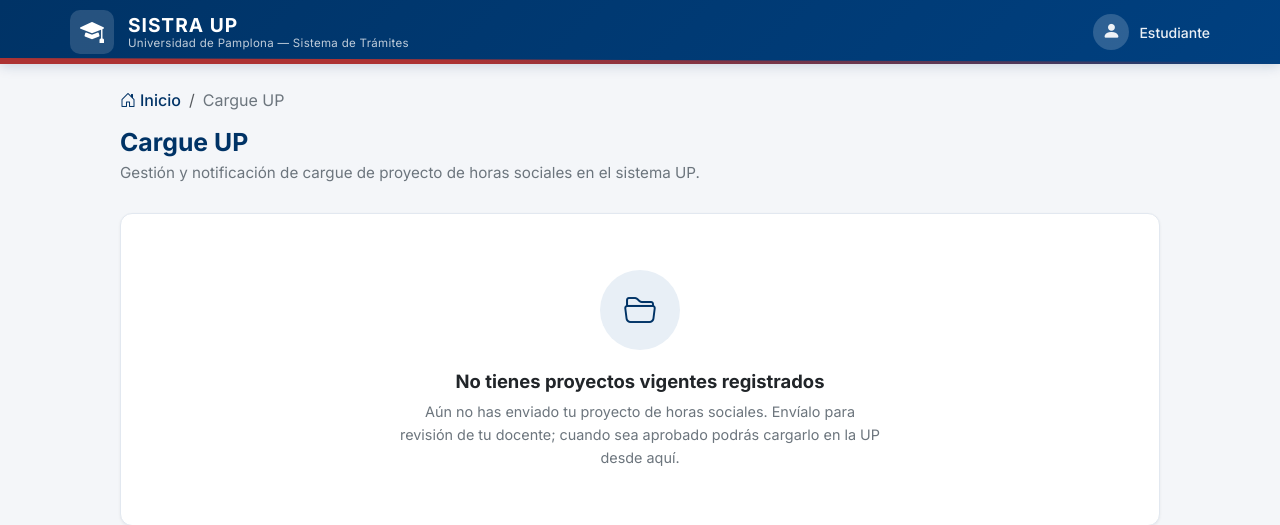
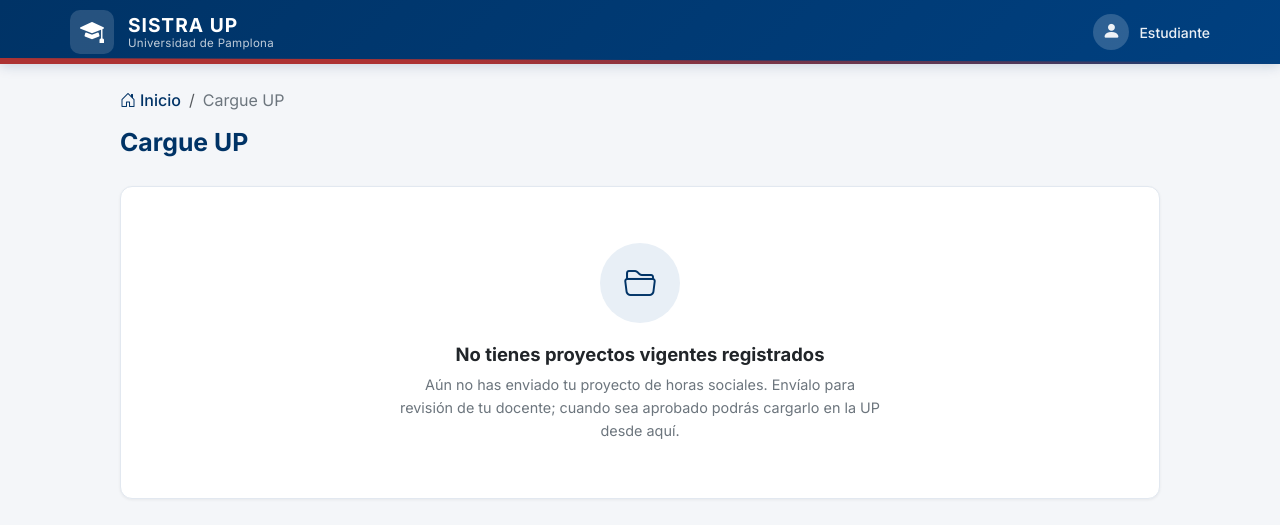
Before and after one commit to SISTRA-UP/SISTRA, a Django app: template apps/cargue_up/templates/cargue_up/cargue_propuesta/inicio.html in a window 1280 px wide. Shown: the top 525 px of the page. Run offline with Django 5.2, Linux system fonts and the light colour scheme; the template is opened without the code that fills it, so the values that code supplies are empty.

Commit message:
style(cargue_up): eliminar etiquetas

```diff
--- a/apps/cargue_up/templates/cargue_up/cargue_propuesta/inicio.html
+++ b/apps/cargue_up/templates/cargue_up/cargue_propuesta/inicio.html
@@ -662,7 +662,7 @@
             </div>
             <div class="sistra-brand-text">
                 <span class="sistra-brand-name">SISTRA UP</span>
-                <span class="sistra-brand-sub">Universidad de Pamplona — Sistema de Trámites</span>
+                <span class="sistra-brand-sub">Universidad de Pamplona</span>
             </div>
         </a>
         <div class="sistra-user-info">
@@ -688,7 +688,6 @@
     <!-- Page Header -->
     <div class="page-header">
         <h1>Cargue UP</h1>
-        <p>Gestión y notificación de cargue de proyecto de horas sociales en el sistema UP.</p>
     </div>
 
     <!-- Mensajes Django -->
@@ -895,7 +894,6 @@
                             <a href="{% url 'cargue_up:ir_a_up' propuesta.pk %}" target="_blank" rel="noopener noreferrer" class="btn btn-up-primary" id="btn-ir-up">
                                 <i class="bi bi-box-arrow-up-right"></i>Ir al sistema de la UP
                             </a>
-                            <span class="external-link-hint"><i class="bi bi-window"></i>Se abre en nueva pestaña</span>
                         {% else %}
                             <button type="button" class="btn btn-up-primary" disabled title="Disponible solo cuando el proyecto está Aprobado">
                                 <i class="bi bi-box-arrow-up-right"></i>Ir al sistema de la UP
```
